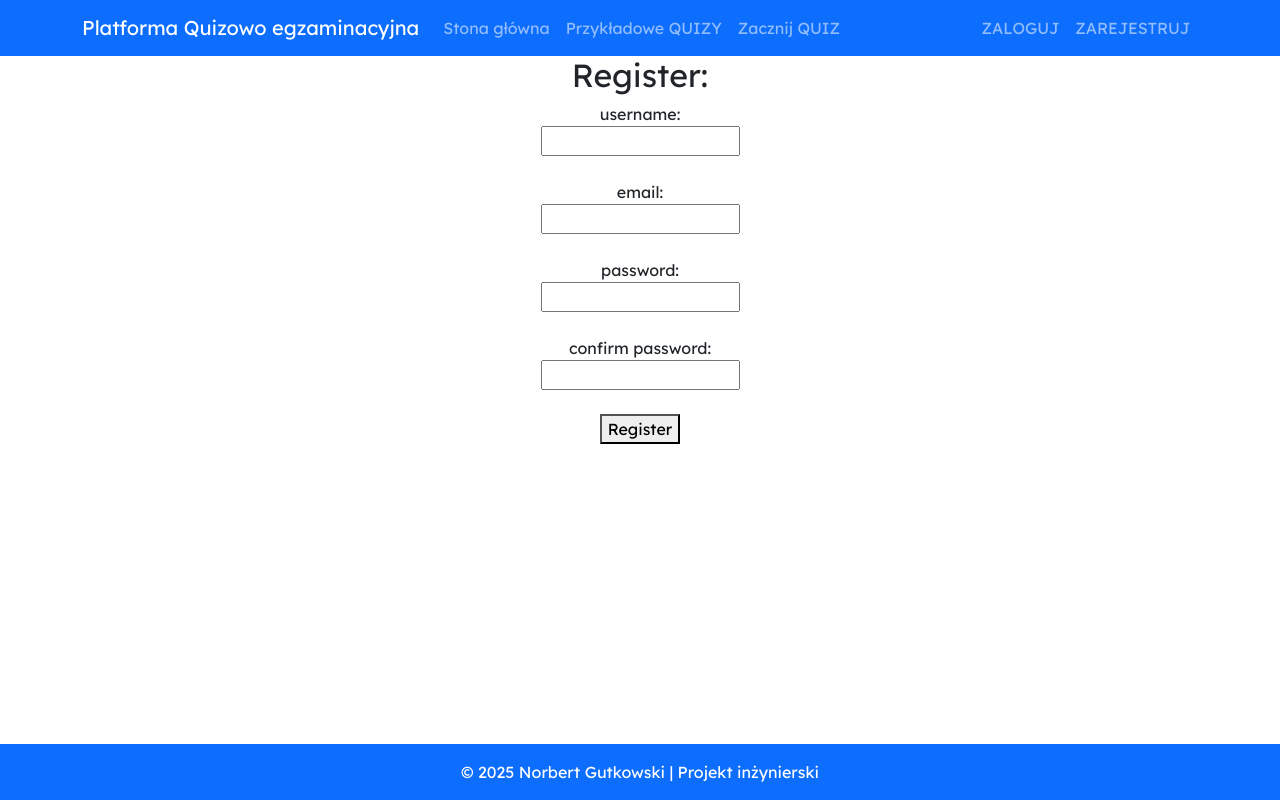
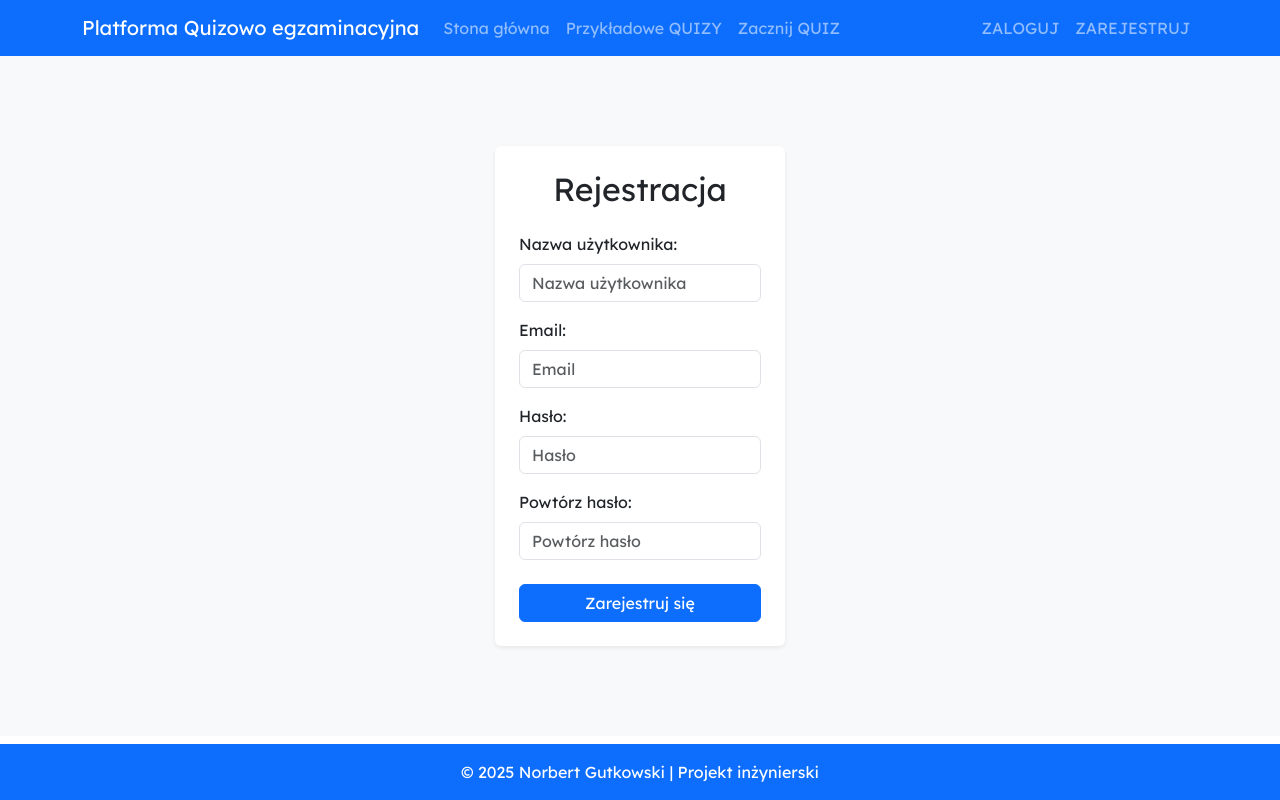
Before and after one commit to NorbertAll/pracaInz, a React (Create React App) app in the folder frontend/: page /registraion in a window 1280 px wide. Built offline with nearby package versions, Linux system fonts and the light colour scheme.

Commit message:
Styling the registration panel

```diff
--- a/frontend/src/Registration/Registration.jsx
+++ b/frontend/src/Registration/Registration.jsx
@@ -1,5 +1,6 @@
-import React, { useState } from 'react'
-import axios from "axios"
+import React, { useState } from 'react';
+import axios from "axios";
+import { Form, Button, Alert, Spinner, Container, Row, Col } from 'react-bootstrap';
 
 export function Registration() {
 
@@ -9,69 +10,125 @@ export function Registration() {
         password1: "",
         password2: "",
     });
+
+    const [isLoading, setIsLoading] = useState(false);
+    const [successMessage, setSuccessMessage] = useState(null);
+    const [error, setError] = useState(null);
+
     const handleChange = (e) => {
         setFormData({
             ...formData,
             [e.target.name]: e.target.value
-        })
-    }
-    const [isLoading, setIsLoading] = useState(false);
-    const [successMessage, setSuccessMessage] = useState(null);
-    const [error, setError] = useState(null)
+        });
+    };
+
     const handleSubmit = async (e) => {
         e.preventDefault();
-        if (isLoading) {
-            return
-        }
+        if (isLoading) return;
+
         setIsLoading(true);
+        setError(null);
+
         try {
-            const response = await axios.post("http://127.0.0.1:8000/api/accounts/register/", formData)
-            console.log("Success", response.data);
-            setSuccessMessage("Registration Successfull")
-        }
-        catch (error) {
-            console.log("Error during registraion", error.response?.data);
+            const response = await axios.post("http://127.0.0.1:8000/api/accounts/register/", formData);
+            setSuccessMessage("Rejestracja zakończona sukcesem!");
+        } catch (error) {
             if (error.response && error.response.data) {
                 Object.keys(error.response.data).forEach(field => {
                     const errorMessages = error.response.data[field];
                     if (errorMessages && errorMessages.length > 0) {
                         setError(errorMessages[0]);
                     }
-                })
+                });
             }
-        }
-        finally {
+        } finally {
             setIsLoading(false);
         }
     };
+
     return (
-        <div>
-            {error && <p style={{ color: "red" }}>{error}</p>}
-            {successMessage && <p style={{ color: "green" }}>{successMessage}</p>}
-            <h2>Register:</h2>
-            <form >
-                <label>username:</label><br />
-                <input type='text' name='username' value={formData.username}
-                    onChange={handleChange}
-                ></input><br />
-                <br />
-                <label>email:</label><br />
-                <input type='email' name='email' value={formData.email}
-                    onChange={handleChange}
-                ></input><br />
-                <br />
-                <label>password:</label><br />
-                <input type='password' name='password1' value={formData.password1}
-                    onChange={handleChange}
-                ></input>{" "}<br />
-                <br />
-                <label>confirm password:</label><br />
-                <input type='password' name='password2' value={formData.password2}
-                    onChange={handleChange}
-                ></input>{" "}<br />
-                <br />
-                <button type='submit' disabled={isLoading} onClick={handleSubmit}>Register</button>
-            </form>
-        </div>
-    )
+        <Container fluid className="py-5 d-flex justify-content-center align-items-center bg-light" style={{ minHeight: '85vh' }}>
+            <Row className="w-100 justify-content-center">
+                <Col xs={10} sm={8} md={6} lg={4} xl={3}>
+                    <div className="p-4 rounded shadow-sm bg-white text-center">
+                        <h2 className="mb-4">Rejestracja</h2>
+
+                        {error && <Alert variant="danger">{error}</Alert>}
+                        {successMessage && <Alert variant="success">{successMessage}</Alert>}
+
+                        <Form onSubmit={handleSubmit}>
+                            <Form.Group className="mb-3 text-start">
+                                <Form.Label>Nazwa użytkownika:</Form.Label>
+                                <Form.Control
+                                    type="text"
+                                    name="username"
+                                    value={formData.username}
+                                    onChange={handleChange}
+                                    placeholder="Nazwa użytkownika"
+                                    required
+                                />
+                            </Form.Group>
+
+                            <Form.Group className="mb-3 text-start">
+                                <Form.Label>Email:</Form.Label>
+                                <Form.Control
+                                    type="email"
+                                    name="email"
+                                    value={formData.email}
+                                    onChange={handleChange}
+                                    placeholder="Email"
+                                    required
+                                />
+                            </Form.Group>
+
+                            <Form.Group className="mb-3 text-start">
+                                <Form.Label>Hasło:</Form.Label>
+                                <Form.Control
+                                    type="password"
+                                    name="password1"
+                                    value={formData.password1}
+                                    onChange={handleChange}
+                                    placeholder="Hasło"
+                                    required
+                                />
+                            </Form.Group>
+
+                            <Form.Group className="mb-4 text-start">
+                                <Form.Label>Powtórz hasło:</Form.Label>
+                                <Form.Control
+                                    type="password"
+                                    name="password2"
+                                    value={formData.password2}
+                                    onChange={handleChange}
+                                    placeholder="Powtórz hasło"
+                                    required
+                                />
+                            </Form.Group>
+
+                            <Button
+                                variant="primary"
+                                type="submit"
+                                disabled={isLoading}
+                                className="w-100"
+                            >
+                                {isLoading ? (
+                                    <>
+                                        <Spinner
+                                            as="span"
+                                            animation="border"
+                                            size="sm"
+                                            role="status"
+                                            aria-hidden="true"
+                                        /> Rejestracja...
+                                    </>
+                                ) : (
+                                    "Zarejestruj się"
+                                )}
+                            </Button>
+                        </Form>
+                    </div>
+                </Col>
+            </Row>
+        </Container>
+    );
 }
```
